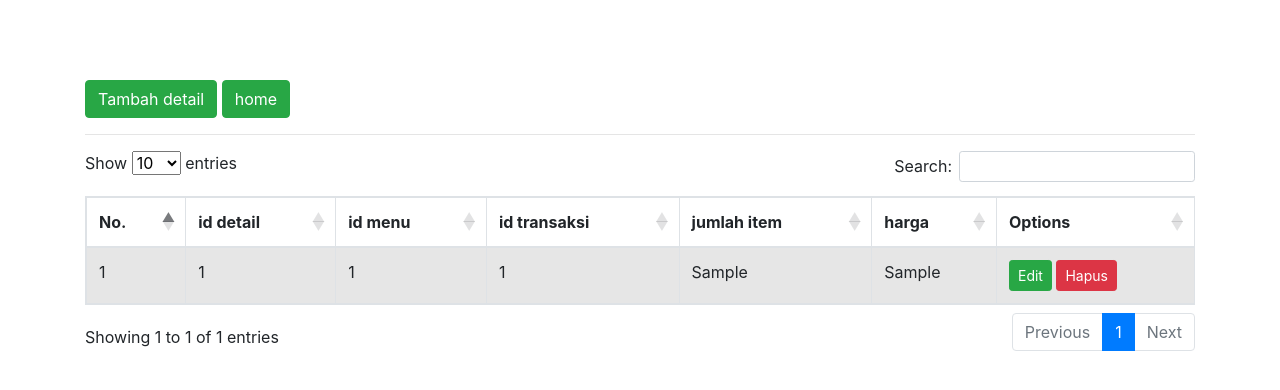
After one commit to siJawiir/Pemweblan-Project, a CodeIgniter app: page /1_tugaspemweblan/detail in a window 1280 px wide. The commit adds this page. Shown: the top 390 px of the page. Run offline with CodeIgniter, Linux system fonts and the light colour scheme; tables that the repository leaves empty hold one stand-in row (values such as "Sample post"); some libraries are stand-ins or nearby versions.

Commit message:
menambah CRUD detail transaksi
membuat CRUD dari tabel detail transaksi (M3118062-Nagaza Syafa Charnova)

```diff
--- a/CIkasir/application/config/autoload.php
+++ b/CIkasir/application/config/autoload.php
@@ -133,3 +133,4 @@ $autoload['language'] = array();
 |	$autoload['model'] = array('first_model' => 'first');
 */
 $autoload['model'] = array();
+$autoload['helper'] = array('url','form');
--- a/CIkasir/application/config/config.php
+++ b/CIkasir/application/config/config.php
@@ -23,7 +23,7 @@ defined('BASEPATH') OR exit('No direct script access allowed');
 | a PHP script and you can easily do that on your own.
 |
 */
-$config['base_url'] = 'http://localhost:8080/Pemweblan-Project/CIkasir/';
+$config['base_url'] = 'http://localhost:81/1_tugaspemweblan/CICOBACOBA/CIkasir/Pemweblan-Project/CIkasir/';
 
 /*
 |--------------------------------------------------------------------------
--- /dev/null
+++ b/CIkasir/application/controllers/detail.php
@@ -0,0 +1,108 @@
+<?php
+defined('BASEPATH') OR exit('No direct script access allowed');
+
+class detail extends CI_Controller {
+
+    public function __construct(){
+
+        parent ::__construct();
+
+        //load model
+        $this->load->model('model_detail');
+
+
+    }
+
+    public function index()
+    {
+        $data = array(
+
+            'title'     => 'Detail Transaksi',
+            'data_detail' => $this->model_detail->get_all(),
+
+        );
+
+        $this->load->view('detail/data_detail', $data);
+    }
+
+    public function tambah()
+    {
+        $data = array(
+
+            'title'     => 'Tambah Data detail'
+
+        );
+
+        $this->load->view('detail/tambah_detail', $data);
+    }
+
+    public function simpan()
+    {
+        $data = array(
+
+            'id_detail'       => $this->input->post("id_detail"),
+            'id_menu'         => $this->input->post("id_menu"),
+            'id_transaksi'    => $this->input->post("id_transaksi"),
+            'jumlah_item'         => $this->input->post("jumlah_item"),
+            'harga'         => $this->input->post("harga")
+
+        );
+
+        $this->model_detail->simpan($data);
+
+        $this->session->set_flashdata('notif', '<div class="alert alert-success alert-dismissible"> Success! data berhasil disimpan didatabase.
+                                                </div>');
+
+        //redirect
+        redirect('detail/');
+
+    }
+
+    public function edit($id_detail)
+    {
+        $id_detail = $this->uri->segment(3);
+
+        $data = array(
+
+            'title'     => 'Edit Data Detail',
+            'data_detail' => $this->model_detail->edit($id_detail)
+
+        );
+
+        $this->load->view('detail/edit_detail', $data);
+    }
+
+    public function update()
+    {
+        $id['id_detail'] = $this->input->post("id_detail");
+        $data = array(
+
+            'id_detail'           => $this->input->post("id_detail"),
+            'id_menu'         => $this->input->post("id_menu"),
+            'id_transaksi'    => $this->input->post("id_transaksi"),
+            'jumlah_item'         => $this->input->post("jumlah_item"),
+            'harga'         => $this->input->post("harga")
+        );
+
+        $this->model_detail->update($data, $id);
+
+        $this->session->set_flashdata('notif', '<div class="alert alert-success alert-dismissible"> Success! data berhasil diupdate didatabase.
+                                                </div>');
+
+        //redirect
+        redirect('detail/');
+
+    }
+
+    public function hapus($id_buku)
+    {
+        $id['id_detail'] = $this->uri->segment(3);
+
+        $this->model_detail->hapus($id);
+
+        //redirect
+        redirect('detail/');
+
+    }
+
+}
--- /dev/null
+++ b/CIkasir/application/models/model_detail.php
@@ -0,0 +1,68 @@
+<?php
+defined('BASEPATH') OR exit('No direct script access allowed');
+
+class model_detail extends CI_model{
+
+    public function get_all()
+    {
+        $query = $this->db->select("*")
+                 ->from('detail_transaksi')
+                 ->order_by('id_detail', 'DESC')
+                 ->get();
+        return $query->result();
+    }
+
+    public function simpan($data)
+    {
+
+        $query = $this->db->insert("detail_transaksi", $data);
+
+        if($query){
+            return true;
+        }else{
+            return false;
+        }
+
+    }
+
+    public function edit($id_detail)
+    {
+
+        $query = $this->db->where("id_detail", $id_detail)
+                ->get("detail_transaksi");
+
+        if($query){
+            return $query->row();
+        }else{
+            return false;
+        }
+
+    }
+
+    public function update($data, $id)
+    {
+
+        $query = $this->db->update("detail_transaksi", $data, $id);
+
+        if($query){
+            return true;
+        }else{
+            return false;
+        }
+
+    }
+
+    public function hapus($id)
+    {
+
+        $query = $this->db->delete("detail_transaksi", $id);
+
+        if($query){
+            return true;
+        }else{
+            return false;
+        }
+
+    }
+
+}
--- /dev/null
+++ b/CIkasir/application/views/detail/data_detail.php
@@ -0,0 +1,67 @@
+<!DOCTYPE html>
+<html>
+<head>
+    <title><?php echo $title ?></title>
+    <link rel="stylesheet" type="text/css" href="https://cdnjs.cloudflare.com/ajax/libs/twitter-bootstrap/4.1.1/css/bootstrap.min.css">
+    <link rel="stylesheet" type="text/css" href="https://cdn.datatables.net/1.10.16/css/dataTables.bootstrap4.min.css">
+</head>
+<body>
+
+    <div class="container" style="margin-top: 80px">
+        <?php echo $this->session->flashdata('notif') ?>
+        <a href="<?php echo base_url() ?>detail/tambah/" class="btn btn-md btn-success">Tambah detail</a>
+        <a href="<?php echo base_url() ?>user/" class="btn btn-md btn-success">home</a>
+        <hr>
+        <!-- table -->
+        <div class="table-responsive">
+            <table id="table" class="table table-striped table-bordered table-hover">
+                <thead>
+                  <tr>
+                    <th>No.</th>
+                    <th>id detail</th>
+                    <th>id menu</th>
+                    <th>id transaksi</th>
+                    <th>jumlah item</th>
+                    <th>harga</th>
+                    <th>Options</th>
+                  </tr>
+                </thead>
+                <tbody>
+
+                <?php
+                    $no = 1;
+                    foreach($data_detail as $hasil){
+                ?>
+
+                  <tr>
+                    <td><?php echo $no++ ?></td>
+                    <td><?php echo $hasil->id_detail ?></td>
+                    <td><?php echo $hasil->id_menu ?></td>
+                    <td><?php echo $hasil->id_transaksi ?></td>
+                    <td><?php echo $hasil->jumlah_item ?></td>
+                    <td><?php echo $hasil->harga ?></td>
+                    <td>
+                        <a href="<?php echo base_url() ?>detail/edit/<?php echo $hasil->id_detail ?>" class="btn btn-sm btn-success">Edit</a>
+                        <a href="<?php echo base_url() ?>detail/hapus/<?php echo $hasil->id_detail ?>" class="btn btn-sm btn-danger">Hapus</a>
+                    </td>
+                  </tr>
+
+                <?php } ?>
+
+                </tbody>
+              </table>
+        </div>
+
+    </div>
+
+<script type="text/javascript" src="https://code.jquery.com/jquery-3.3.1.min.js"></script>
+<script type="text/javascript" src="https://cdnjs.cloudflare.com/ajax/libs/twitter-bootstrap/4.1.1/js/bootstrap.min.js"></script>
+<script type="text/javascript" src="https://cdn.datatables.net/1.10.16/js/jquery.dataTables.min.js"></script>
+<script type="text/javascript" src="https://cdn.datatables.net/1.10.16/js/dataTables.bootstrap4.min.js"></script>
+<script>
+    $('#table').DataTable( {
+    autoFill: true
+} );
+</script>
+</body>
+</html>
--- a/CIkasir/application/views/templates/sidebar.php
+++ b/CIkasir/application/views/templates/sidebar.php
@@ -31,7 +31,7 @@
       </li>
 
 	  <li class="nav-item">
-        <a class="nav-link" href="<?= base_url(''); ?>">
+        <a class="nav-link" href="<?= base_url('detail'); ?>">
           <i class="fas fa-fw fa-money-check-alt"></i>
           <span>Detail Transaksi</span></a>
       </li>
```
Also changed, not shown: CIkasir/application/views/detail/edit_detail.php (added, +50 -0 lines), CIkasir/application/views/detail/tambah_detail.php (added, +50 -0 lines).
